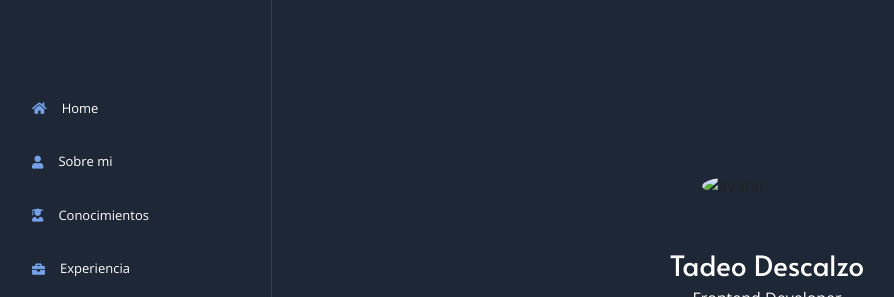
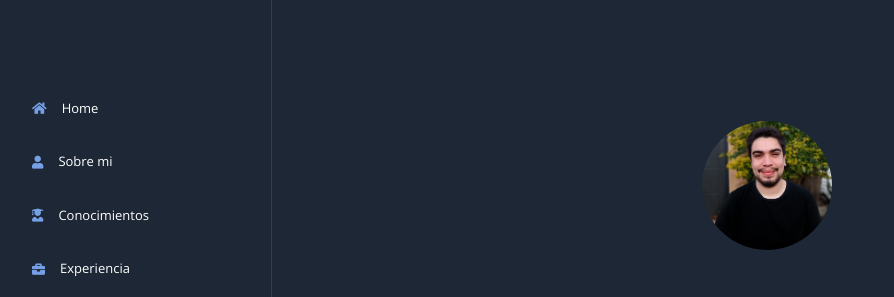
Before and after one commit to tadescalzo/ta.descalzo, a plain HTML site: page index.html in a window 1280 px wide. Shown: the part 106-403 px from the top of the page, without its empty margins (18-912 px from the left). Drawn offline with nearby package versions, Linux system fonts and the light colour scheme; a script that the page names is missing.

Commit message:
Update index.html

```diff
--- a/index.html
+++ b/index.html
@@ -40,7 +40,7 @@
 
       <div class="banner" id="home">
         <div class="banner-box">
-        <img class="banner-avatar" src="images/avatar-banner.png" alt="avatar">
+        <img class="banner-avatar" src="images/avatar-banner.jpg" alt="avatar">
         <h3 class="banner-title">Tadeo Descalzo</h3>
         <h6 class="banner-text">Frontend Developer</h6>
           <div class="banner-media">
```
